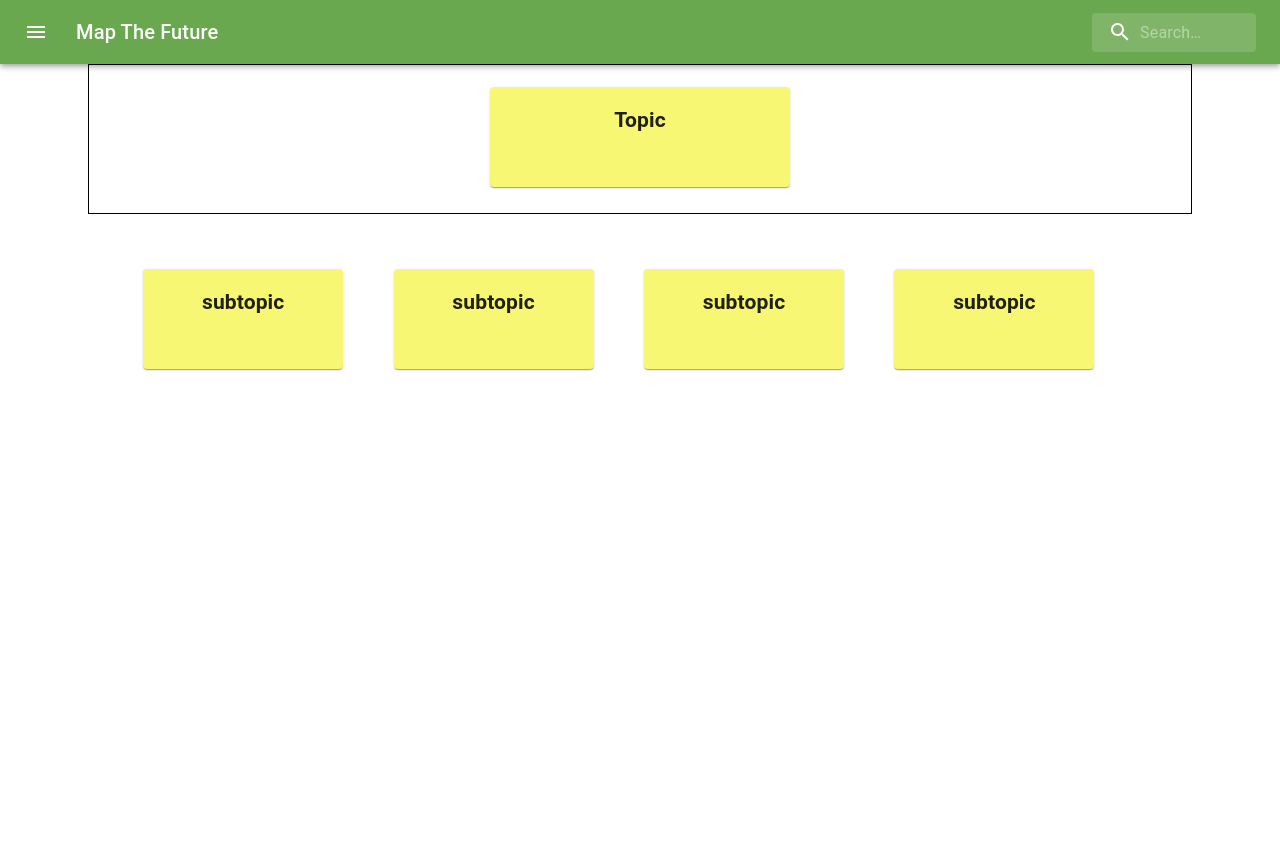
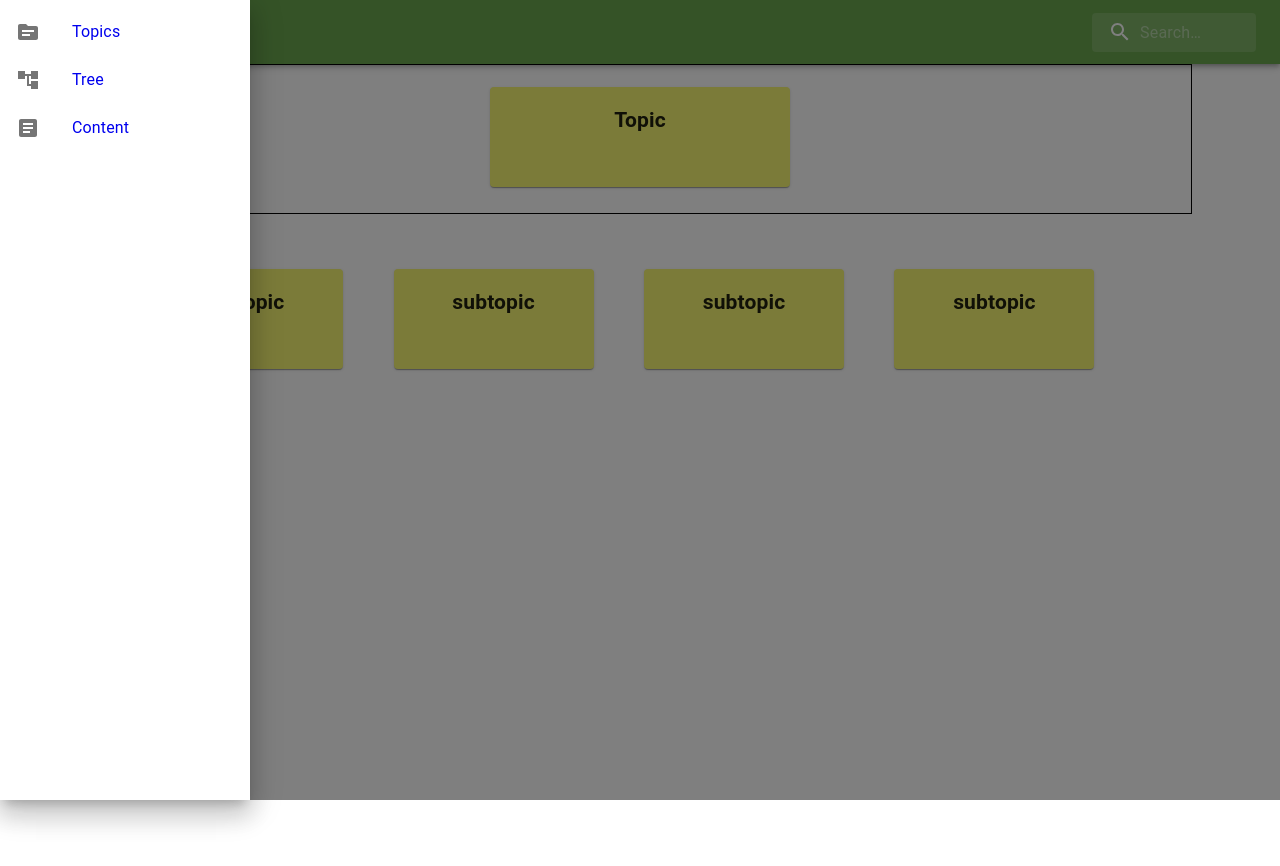
Before and after one commit to mapsmap/frontend, a React (Create React App) app: page /topic in a window 1280 px wide. Both pictures are taken after a click on the button "open drawer". Shown: the top 866 px of the page. Built offline with nearby package versions, Linux system fonts and the light colour scheme; what zustand-middleware-yjs would draw is missing.

Commit message:
feat: add navigation drawer

```diff
--- a/src/components/Header.jsx
+++ b/src/components/Header.jsx
@@ -7,6 +7,8 @@ import Typography from '@mui/material/Typography';
 import InputBase from '@mui/material/InputBase';
 import MenuIcon from '@material-ui/icons/Menu';
 import SearchIcon from '@material-ui/icons/Search';
+import NavDrawer from './NavDrawer';
+import useStoreLocal from '../storeLocal';
 
 
 const Search = styled('div')(({ theme }) => ({
@@ -52,9 +54,13 @@ const Search = styled('div')(({ theme }) => ({
 }));
 
 export default function SearchAppBar() {
+  const toggleDrawer = useStoreLocal(state => state.toggleDrawer);
+
   return (
-      <Box color = "primary" sx={{ flexGrow: 1 }}>
-        <AppBar style={{ background: '#6AA84F'}} position="static">
+    <>
+      <NavDrawer />
+      <Box color="primary" sx={{ flexGrow: 1 }}>
+        <AppBar style={{ background: '#6AA84F' }} position="static">
           <Toolbar>
             <IconButton
               size="large"
@@ -62,6 +68,7 @@ const Search = styled('div')(({ theme }) => ({
               color="inherit"
               aria-label="open drawer"
               sx={{ mr: 2 }}
+              onClick={toggleDrawer}
             >
               <MenuIcon />
             </IconButton>
@@ -85,5 +92,6 @@ const Search = styled('div')(({ theme }) => ({
           </Toolbar>
         </AppBar>
       </Box>
+    </>
   );
 }
--- /dev/null
+++ b/src/components/NavDrawer.jsx
@@ -0,0 +1,59 @@
+import React from "react";
+import Box from "@mui/material/Box";
+import List from "@mui/material/List";
+import ListItem from "@mui/material/ListItem";
+import ListItemIcon from "@mui/material/ListItemIcon";
+import ListItemText from "@mui/material/ListItemText";
+import TopicIcon from "@mui/icons-material/Topic";
+import ArticleIcon from "@mui/icons-material/Article";
+import AccountTreeIcon from "@mui/icons-material/AccountTree";
+import Drawer from "@mui/material/Drawer";
+import { Link } from "react-router-dom";
+import useStoreLocal from "../storeLocal";
+
+export default function NavDrawer() {
+    const toggleDrawer = useStoreLocal(state => state.toggleDrawer);
+    const drawerVisible = useStoreLocal(state => state.drawerVisible);
+
+    return (
+        <Drawer
+            anchor="left"
+            open={drawerVisible}
+            onClose={toggleDrawer}
+        >
+            <Box
+                sx={{ width: 250 }}
+                role="presentation"
+                onClick={toggleDrawer}
+                onKeyDown={toggleDrawer}
+            >
+                <List>
+                    <Link to="/" style={{ textDecoration: "none" }}>
+                        <ListItem button key="Topics">
+                            <ListItemIcon>
+                                <TopicIcon />
+                            </ListItemIcon>
+                            <ListItemText primary="Topics" />
+                        </ListItem>
+                    </Link>
+                    <Link to="/tree" style={{ textDecoration: "none" }}>
+                        <ListItem button key="Tree">
+                            <ListItemIcon>
+                                <AccountTreeIcon />
+                            </ListItemIcon>
+                            <ListItemText primary="Tree" />
+                        </ListItem>
+                    </Link>
+                    <Link to="/content" style={{ textDecoration: "none" }}>
+                        <ListItem button key="Content">
+                            <ListItemIcon>
+                                <ArticleIcon />
+                            </ListItemIcon>
+                            <ListItemText primary="Content" />
+                        </ListItem>
+                    </Link>
+                </List>
+            </Box>
+        </Drawer>
+    );
+}
--- /dev/null
+++ b/src/storeLocal.js
@@ -0,0 +1,18 @@
+import create from "zustand";
+import produce from "immer";
+
+const toggleDrawer = (state) => {
+    return produce(state, draft => {
+        console.log("drawer toggled");
+        draft.drawerVisible = !draft.drawerVisible;
+    })
+}
+
+const createStoreLocal = (set) => ({
+    drawerVisible: false,
+    toggleDrawer: () =>
+        set(state => toggleDrawer(state)),
+});
+
+const useStoreLocal = create(createStoreLocal);
+export default useStoreLocal;
```
Lines whose indentation alone changed are shown as unchanged.
